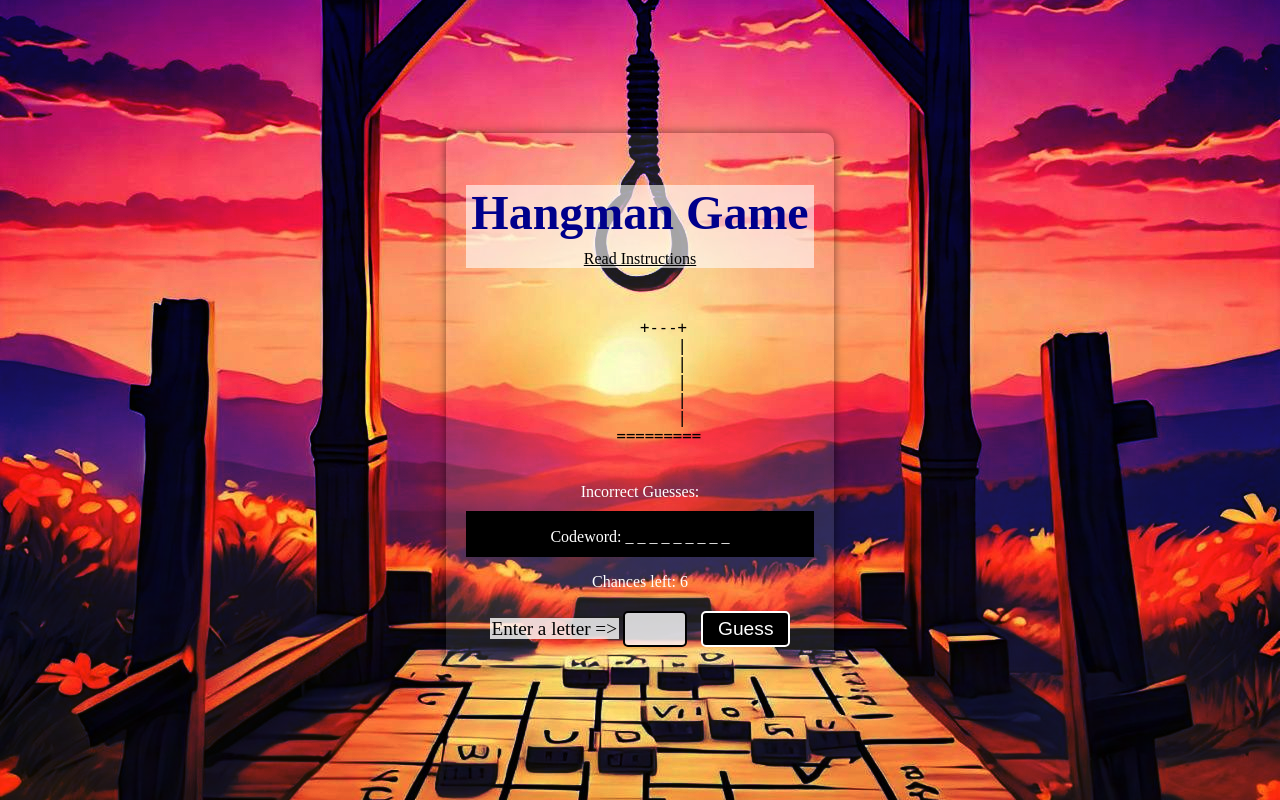
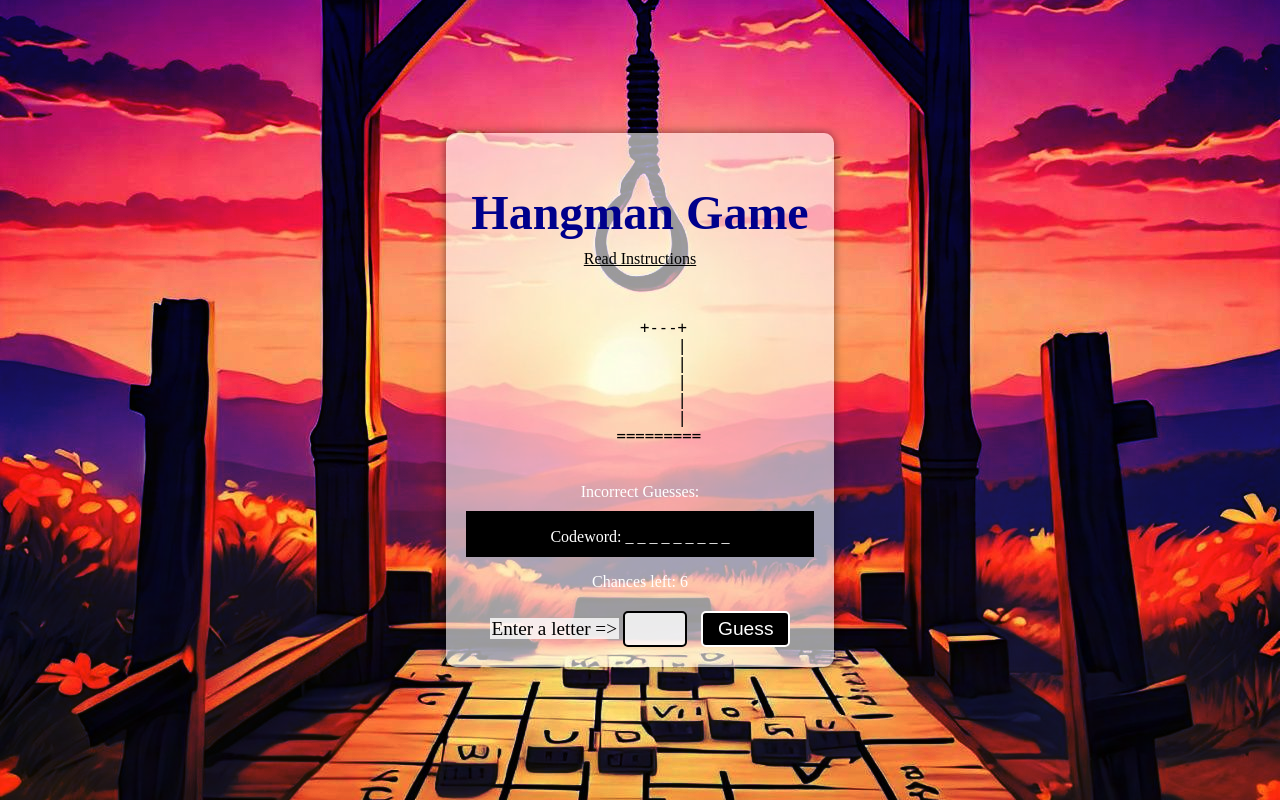
Before and after one commit to rani-ukamble/hangmanweb, a Flask app: page / in a window 1280 px wide. Run offline with Flask 3, Linux system fonts and the light colour scheme.

Commit message:
Update index.html

```diff
--- a/templates/index.html
+++ b/templates/index.html
@@ -25,7 +25,7 @@
 
         .container {
             text-align: center;
-            background-color: rgba(255, 255, 255, 0.1); /* Slightly transparent white */
+            background-color: rgba(255, 255, 255, 0.6); /* Slightly transparent background */
             padding: 20px;
             border-radius: 10px;
             box-shadow: 0 0 10px rgba(0, 0, 0, 0.5);
@@ -101,12 +101,11 @@
         }
 
         .incorrect {
-            color: white; /* Black text for incorrect guesses */
+            color: black; /* Black text for incorrect guesses */
             font-weight: bold;
         }
 
         .d1 {
-            background-color: rgba(255, 255, 255, 0.6); /* Slightly transparent background */
             padding-left: 5px;
             padding-right: 5px;
         }
```
